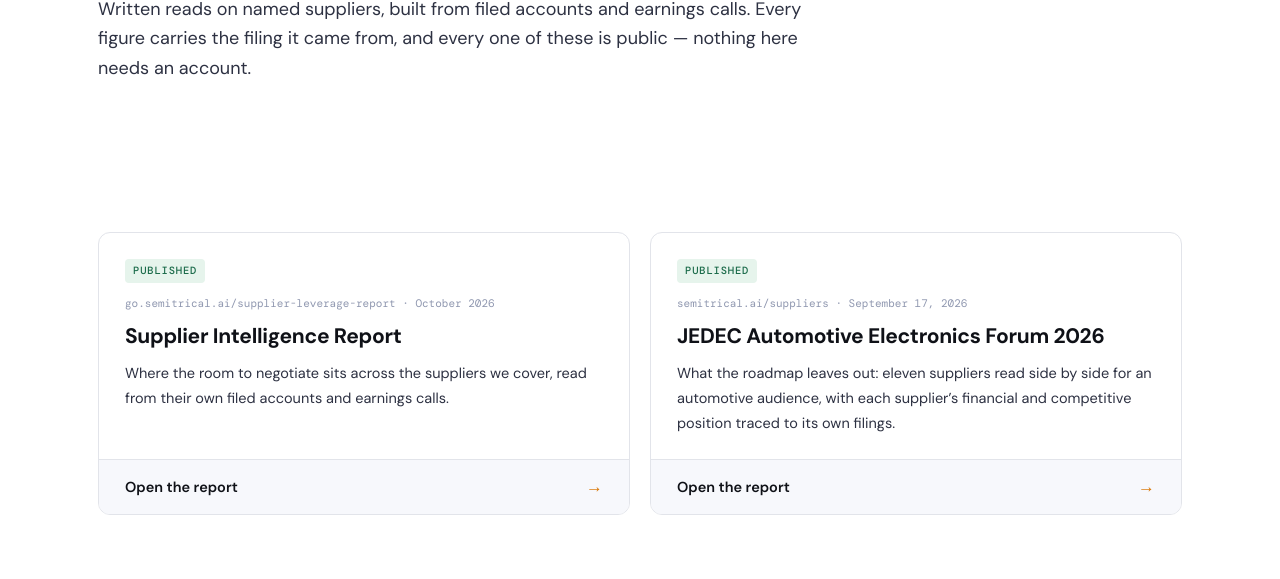
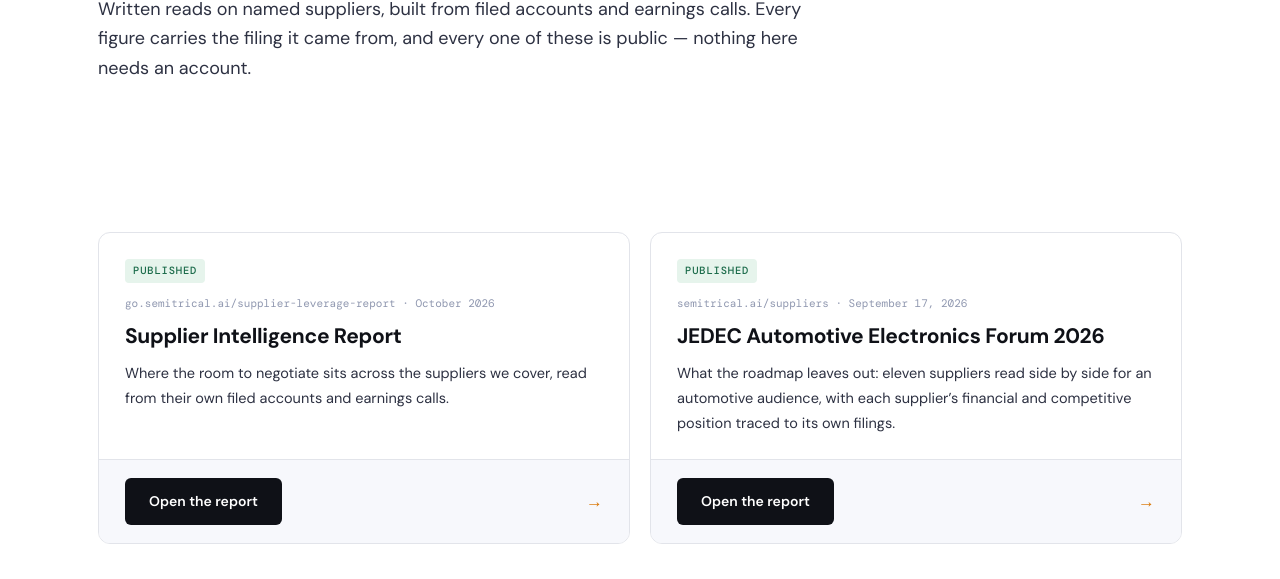
Before and after one commit to amit-lf/LF-website, a plain HTML site: page reports.html in a window 1280 px wide. Shown: the part 373-952 px from the top of the page. Drawn offline with nearby package versions, Linux system fonts and the light colour scheme.

Commit message:
fix(site): the report cards end in the black button, like every other page
The cards closed with plain text and an arrow, so next to the deal desks they read as
unfinished. The call to action is a span rather than a button or a link, because the whole
card is already the anchor and a real control inside it swallows the click. It only has to
look like the button, and now it does -- hover included.

Co-Authored-By: Claude Opus 5 <noreply@anthropic.com>

```diff
--- a/assets/css/semitrical.css
+++ b/assets/css/semitrical.css
@@ -665,11 +665,15 @@ footer .logo img { height: 40px; }
 .report-meta { font-family: var(--mono); font-size: 11px; color: var(--ink-4); overflow-wrap: anywhere; }
 .report-blurb { font-size: 14.5px; line-height: 1.75; color: var(--ink-2); flex-grow: 1; }
 .report-card-foot {
-  border-top: 1px solid var(--rule); background: var(--surface); padding: 15px 26px;
+  border-top: 1px solid var(--rule); background: var(--surface); padding: 18px 26px;
   display: flex; align-items: center; justify-content: space-between; gap: 12px;
-  font-size: 14.5px; font-weight: 600; color: var(--ink);
 }
-.report-card-foot span:last-child { font-size: 17px; color: var(--gold); line-height: 1; }
+.fake-btn {
+  display: inline-block; padding: 12px 24px; background: var(--ink); color: #fff;
+  border-radius: 6px; font-size: 14px; font-weight: 600;
+}
+.report-card:hover .fake-btn { background: #2d3142; }
+.report-card-arrow { font-size: 17px; color: var(--gold); line-height: 1; }
 
 /* Shorter pieces: one finding each, so a flat list and no card furniture. */
 .posts { display: flex; flex-direction: column; gap: 12px; }
--- a/reports.html
+++ b/reports.html
@@ -63,7 +63,7 @@
           filed accounts and earnings calls.
         </p>
       </div>
-      <div class="report-card-foot"><span>Open the report</span><span aria-hidden="true">&rarr;</span></div>
+      <div class="report-card-foot"><span class="fake-btn">Open the report</span><span class="report-card-arrow" aria-hidden="true">&rarr;</span></div>
     </a>
 
     <a class="report-card" href="suppliers/">
@@ -77,7 +77,7 @@
           own filings.
         </p>
       </div>
-      <div class="report-card-foot"><span>Open the report</span><span aria-hidden="true">&rarr;</span></div>
+      <div class="report-card-foot"><span class="fake-btn">Open the report</span><span class="report-card-arrow" aria-hidden="true">&rarr;</span></div>
     </a>
 
   </div>
```
